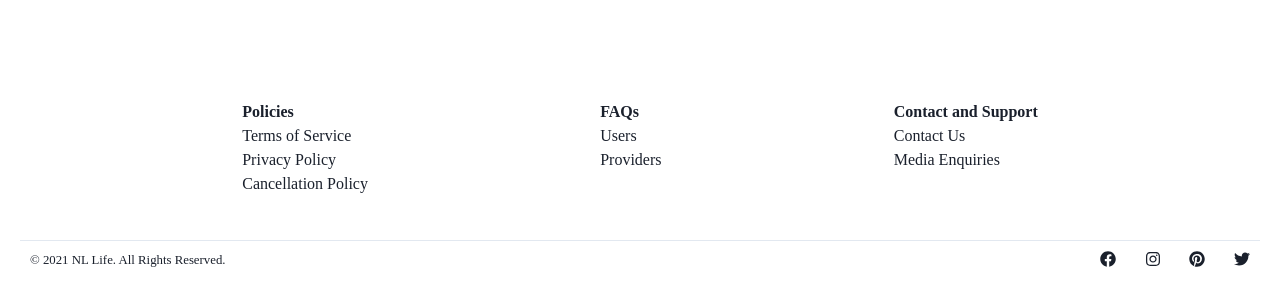
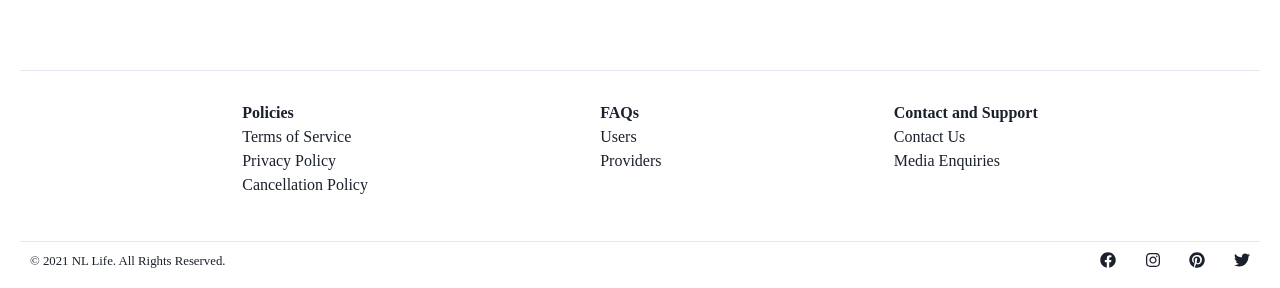
Before and after one commit to briannamcdonald/virtual-tourism-nl, a React (Create React App) app: page /shop in a window 1280 px wide. Shown: the part 730-1018 px from the top of the page. Built offline with nearby package versions, Linux system fonts and the light colour scheme; a web font is replaced by a local one.

Commit message:
Modified the footer

```diff
--- a/src/components/footer/footer.js
+++ b/src/components/footer/footer.js
@@ -3,8 +3,9 @@ import { FaInstagram, FaFacebook,FaPinterest, FaTwitter } from 'react-icons/fa';
 
 function Footer(){
     return(
-        <Box margin="20px">
-            <Flex justifyContent="space-evenly" height="150px">
+        <Box margin="20px" marginTop="0px">
+            <hr/>
+            <Flex justifyContent="space-evenly" height="150px" marginTop="20px" >
                 <Flex p="10px" flexDirection="column">
                     <Text fontWeight="bold" >Policies</Text>
                     <Link>Terms of Service</Link>
```
